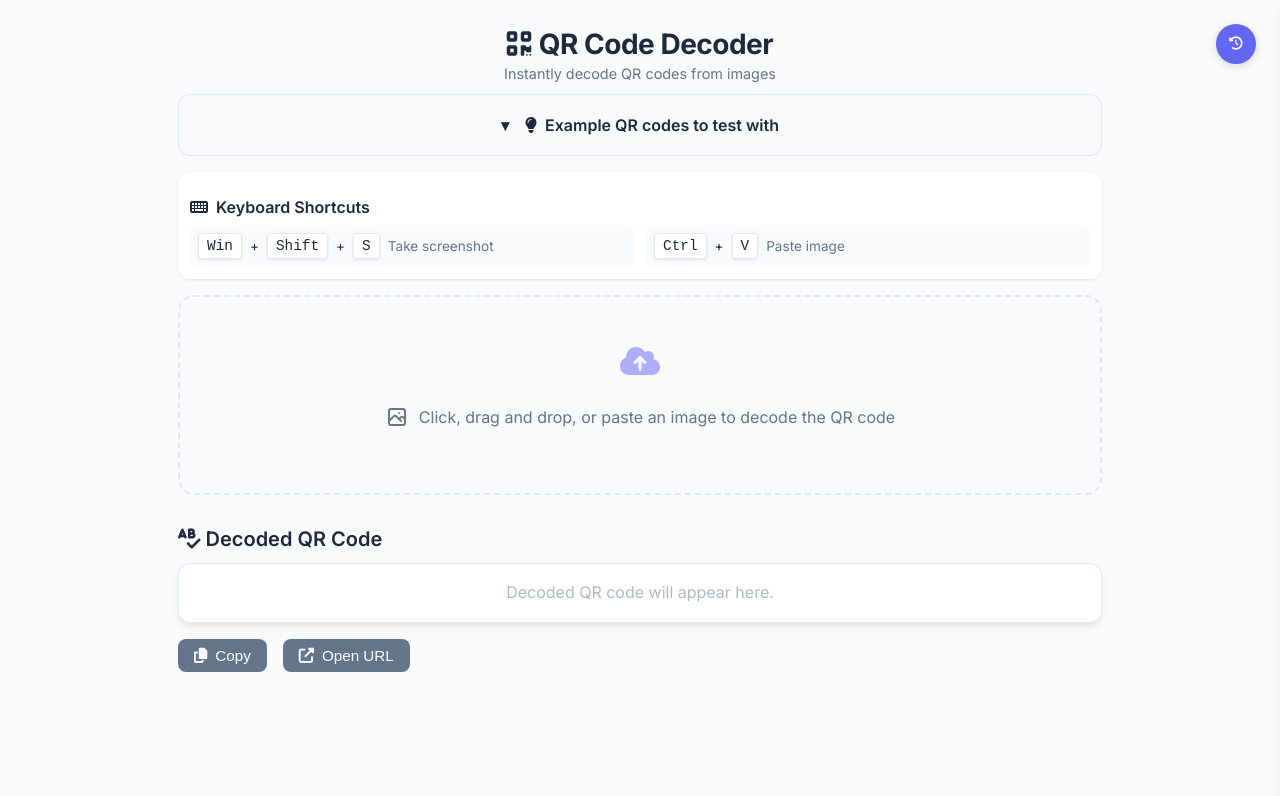
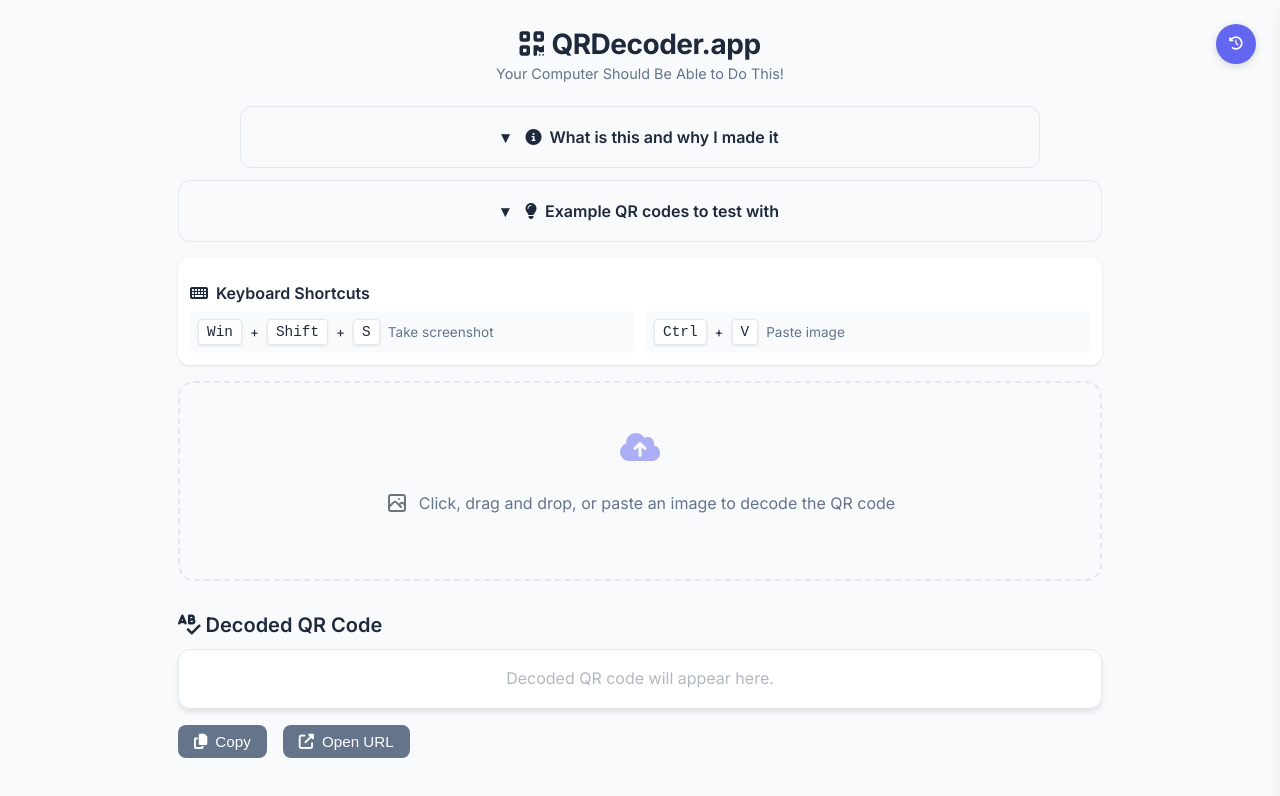
Before and after one commit to AndyLinSE/qr-code-decoder, a website: page index.html in a window 1280 px wide. Drawn offline with nearby package versions, Linux system fonts and the light colour scheme; files whose address does not match are found by name.

Commit message:
Add project description and styling for about section

```diff
--- a/index.html
+++ b/index.html
@@ -20,9 +20,21 @@
             <header>
                 <h1>
                     <i class="fas fa-qrcode" aria-hidden="true"></i>
-                    QR Code Decoder
+                    QRDecoder.app
                 </h1>
-                <p class="subtitle">Instantly decode QR codes from images</p>
+                <p class="subtitle">Your Computer Should Be Able to Do This!</p>
+                <details class="description">
+                    <summary>
+                        <i class="fas fa-info-circle" aria-hidden="true"></i>
+                        What is this and why I made it
+                    </summary>
+                    <div class="description-content">
+                        <p>Sometimes, I get an email or a PDF with a QR code, but the sender didn't include the actual URL. The easiest way to check it? Grab my phone and scan it... which is silly because I'm on a freaking computer, and it should be able to do this!</p>
+                        <p>Google search tells me I can use image search or some other workaround, but the sites I found were either clunky or filled with ads. So, I built QRDecoder.app -- a simple, no-BS way to decode QR codes right from your browser.</p>
+                        <p>Just take a screenshot of the code and paste it in, and boom -- there's your link. No extra steps, just what you need.</p>
+                        <p>Hope it makes someone else's life easier too!</p>
+                    </div>
+                </details>
             </header>
 
             <details class="example-qrcodes">
--- a/style.css
+++ b/style.css
@@ -77,6 +77,63 @@
     color: var(--text-secondary);
     font-size: 0.9rem;
     margin: 0.25rem 0;
+}
+
+.description {
+    text-align: center;
+    margin: 1.5rem auto 0.75rem;
+    background-color: var(--bg-primary);
+    border-radius: 12px;
+    padding: 8px;
+    border: 1px solid var(--border-color);
+    max-width: 800px;
+}
+
+.description summary {
+    cursor: pointer;
+    padding: 12px;
+    font-weight: 600;
+    color: var(--text-primary);
+    user-select: none;
+    outline: none;
+    display: flex;
+    align-items: center;
+    justify-content: center;
+    gap: 8px;
+}
+
+.description summary:hover {
+    color: var(--primary-color);
+}
+
+.description summary::before {
+    content: '▾';
+    display: inline-block;
+    margin-right: 8px;
+    transition: transform 0.3s ease;
+}
+
+.description[open] summary::before {
+    transform: rotate(180deg);
+}
+
+.description-content {
+    padding: 0 1rem 1rem;
+    color: var(--text-secondary);
+    font-size: 0.95rem;
+    line-height: 1.6;
+}
+
+.description-content p {
+    margin: 0.75rem 0;
+}
+
+.description-content p:first-child {
+    margin-top: 0;
+}
+
+.description-content p:last-child {
+    margin-bottom: 0;
 }
 
 .keyboard-shortcuts {
```
